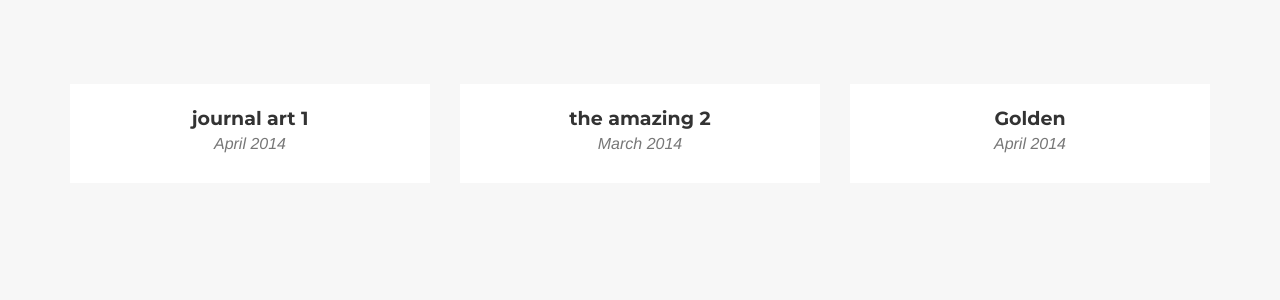
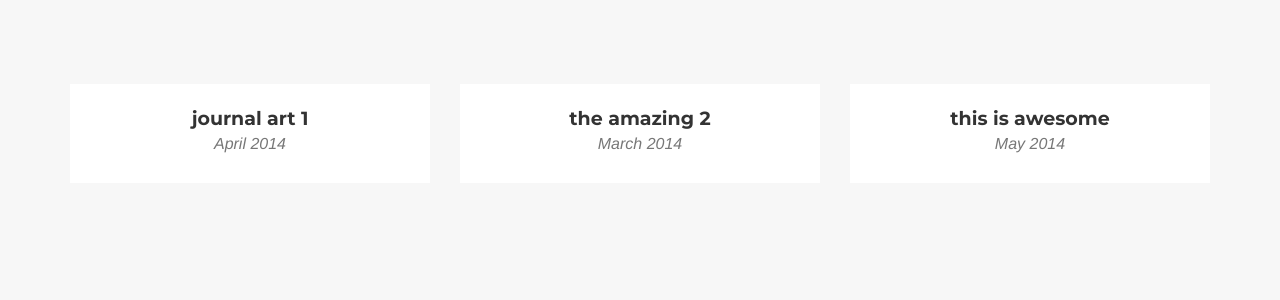
Before and after one commit to shaoweiD/newwebsite, a Jekyll site: the page built from _posts/2014-07-16-project-3.markdown, in a window 1280 px wide and 900 px high, scrolled down 1621 px. Shown: the part 153-453 px from the top of the window. Built offline with Jekyll 4.4.1, drawn with Linux system fonts in a browser that asks for light colours; some web fonts are replaced.

Commit message:
Update 2014-07-16-project-3.markdown

```diff
--- a/_posts/2014-07-16-project-3.markdown
+++ b/_posts/2014-07-16-project-3.markdown
@@ -1,5 +1,5 @@
 ---
-title: Golden
+title: this is awesome
 subtitle: Website Design
 layout: default
 modal-id: 3
@@ -7,7 +7,7 @@ date: 2014-07-16
 img: golden.png
 thumbnail: golden-thumbnail.png
 alt: image-alt
-project-date: April 2014
+project-date: May 2014
 client: Start Bootstrap
 category: Web Development
 description: Lorem ipsum dolor sit amet, usu cu alterum nominavi lobortis. At duo novum diceret. Tantas apeirian vix et, usu sanctus postulant inciderint ut, populo diceret necessitatibus in vim. Cu eum dicam feugiat noluisse.
```
